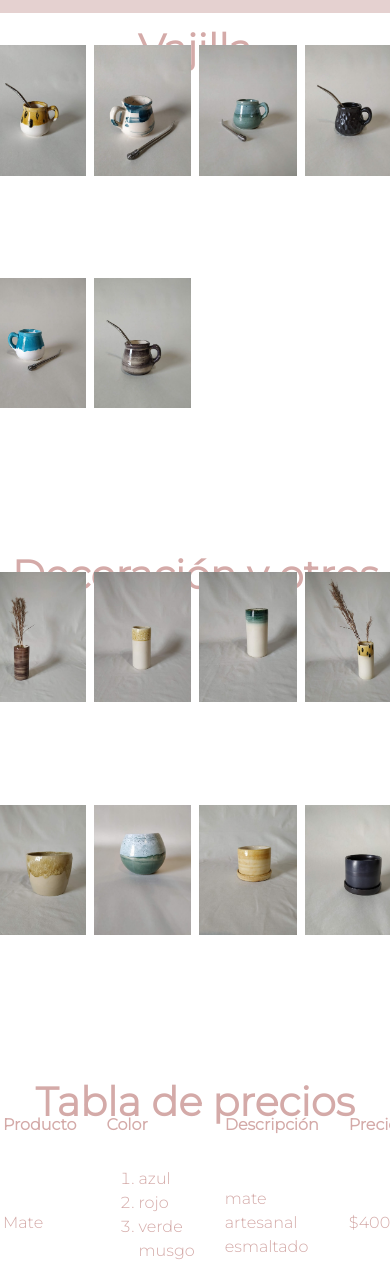
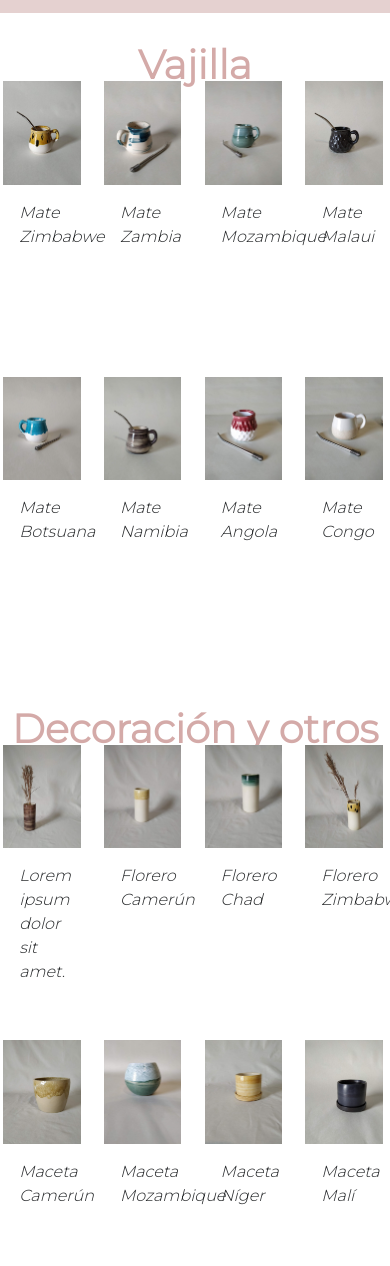
Before and after one commit to agostomalino/ficusProyecto, a plain HTML site: page productos.html in a window 390 px wide. Shown: the part 433-1699 px from the top of the page. Drawn offline with nearby package versions, Linux system fonts and the light colour scheme.

Commit message:
se agregaron img al grid de productos.html y cambio de textos

```diff
--- a/css/ficusgrid.css
+++ b/css/ficusgrid.css
@@ -302,7 +302,7 @@ main #containerCards {
 #gridProductos {
   width: 100vw;
   height: auto;
-  max-width: 100%;
+  max-width: 100vw;
   padding: 0;
   background-color: #ffffff;
   font-family: "Montserrat", Sans-serif;
@@ -311,83 +311,151 @@ main #containerCards {
   grid-template-rows: 4% 17% 17% 4% 17% 17% 4% 20%;
   grid-template-areas: "titulo titulo titulo titulo"
  "foto1 foto2 foto3 foto4"
- "foto5 foto6 foto7 ."
+ "foto5 foto6 foto7 foto8"
  "titulo2 titulo2 titulo2 titulo2"
  "foto1b foto2b foto3b foto4b"
  "foto5b foto6b foto7b foto8b"
  "titulo3 titulo3 titulo3 titulo3"
  "tabla tabla tabla tabla";
-  grid-gap: .5em; }
+  grid-gap: .2em; }
   #gridProductos #vajilla {
     grid-area: titulo; }
   #gridProductos .foto1 {
-    grid-area: foto1; }
+    grid-area: foto1;
+    padding: .5em; }
     #gridProductos .foto1 img {
-      max-width: 100%; }
+      max-width: 95%;
+      object-fit: cover; }
   #gridProductos .foto2 {
-    grid-area: foto2; }
+    grid-area: foto2;
+    padding: .5em; }
     #gridProductos .foto2 img {
-      max-width: 100%; }
+      max-width: 95%;
+      object-fit: cover; }
   #gridProductos .foto3 {
-    grid-area: foto3; }
+    grid-area: foto3;
+    padding: .5em; }
     #gridProductos .foto3 img {
-      max-width: 100%; }
+      max-width: 95%;
+      object-fit: cover; }
   #gridProductos .foto4 {
-    grid-area: foto4; }
+    grid-area: foto4;
+    padding: .5em; }
     #gridProductos .foto4 img {
-      max-width: 100%; }
+      max-width: 95%;
+      object-fit: cover; }
   #gridProductos .foto5 {
-    grid-area: foto5; }
+    grid-area: foto5;
+    padding: .5em; }
     #gridProductos .foto5 img {
-      max-width: 100%; }
+      max-width: 95%;
+      object-fit: cover; }
   #gridProductos .foto6 {
-    grid-area: foto6; }
+    grid-area: foto6;
+    padding: .5em; }
     #gridProductos .foto6 img {
-      max-width: 100%; }
+      max-width: 95%;
+      object-fit: cover; }
   #gridProductos .foto7 {
-    grid-area: foto7; }
+    grid-area: foto7;
+    padding: .5em; }
     #gridProductos .foto7 img {
-      max-width: 20%; }
+      max-width: 95%;
+      object-fit: cover; }
+  #gridProductos .foto8 {
+    grid-area: foto8;
+    padding: .5em; }
+    #gridProductos .foto8 img {
+      max-width: 95%;
+      object-fit: cover; }
   #gridProductos #decoracion_otros {
     grid-area: titulo2; }
   #gridProductos .img1bis {
-    grid-area: foto1b; }
+    grid-area: foto1b;
+    padding: .5em; }
     #gridProductos .img1bis img {
-      max-width: 100%; }
+      max-width: 95%;
+      object-fit: cover; }
   #gridProductos .img2bis {
-    grid-area: foto2b; }
+    grid-area: foto2b;
+    padding: .5em; }
     #gridProductos .img2bis img {
-      max-width: 100%; }
+      max-width: 95%;
+      object-fit: cover; }
   #gridProductos .img3bis {
-    grid-area: foto3b; }
+    grid-area: foto3b;
+    padding: .5em; }
     #gridProductos .img3bis img {
-      max-width: 100%; }
+      max-width: 95%;
+      object-fit: cover; }
   #gridProductos .img4bis {
-    grid-area: foto4b; }
+    grid-area: foto4b;
+    padding: .5em; }
     #gridProductos .img4bis img {
-      max-width: 100%; }
+      max-width: 95%;
+      object-fit: cover; }
   #gridProductos .img5bis {
-    grid-area: foto5b; }
+    grid-area: foto5b;
+    padding: .5em; }
     #gridProductos .img5bis img {
-      max-width: 100%; }
+      max-width: 95%;
+      object-fit: cover; }
   #gridProductos .img6bis {
-    grid-area: foto6b; }
+    grid-area: foto6b;
+    padding: .5em; }
     #gridProductos .img6bis img {
-      max-width: 100%; }
+      max-width: 95%;
+      object-fit: cover; }
   #gridProductos .img7bis {
-    grid-area: foto7b; }
+    grid-area: foto7b;
+    padding: .5em; }
     #gridProductos .img7bis img {
-      max-width: 100%; }
+      max-width: 95%;
+      object-fit: cover; }
   #gridProductos .img8bis {
-    grid-area: foto8b; }
+    grid-area: foto8b;
+    padding: .5em; }
     #gridProductos .img8bis img {
-      max-width: 100%; }
+      max-width: 95%;
+      object-fit: cover; }
   #gridProductos #tabla_precios {
     grid-area: titulo3; }
   #gridProductos #tablaProductos {
     grid-area: tabla;
-    max-width: 100vw; }
+    max-width: 90vw;
+    padding: .5em;
+    margin: .6em auto;
+    color: #27292b;
+    background-color: #d4aaa8;
+    border-radius: 8%; }
 
+/*
+#gridProductos{
+	@media (max-width:800px) and (min-width:500px) {
+		width: 99vw;
+		height: auto;
+		max-width:100vw;
+		padding: 0;
+		background-color: $colorFondo;
+		font-family: "Montserrat", Sans-serif;
+		display: grid;
+		grid-template-columns: 33.3% 33.3% 33.3%;
+		grid-template-rows:	3% 12% 12% 12% 3% 12% 12% 12% 3% 19%;
+		grid-template-areas:
+							"titulo titulo titulo"
+							"foto1 foto2 foto3"
+							"foto4 foto5 foto6"
+							"foto7 foto8 ."
+							"titulo2 titulo2 titulo2"
+							"foto1b foto2b foto3b"
+							"foto4 foto5b foto6b"
+							"foto7b foto8b ."
+							"titulo3 titulo3 titulo3"
+							"tabla tabla tabla";
+		grid-gap: .2em;
+
+	}
+}*/
 @media (max-width: 800px) and (min-width: 500px) {
   #grillaIndex {
     display: grid;
@@ -550,36 +618,54 @@ main #containerCards {
       font-size: 3em;
       margin: .3em; } }
 
-@media (max-width: 800px) and (min-width: 500px) {
-  #grillaProductos {
+#gridProductos {
+  /*@media (max-width:800px) and (min-width:500px) {
+			width: 100vw;
+			height: auto;
+			max-width:100vw;
+			padding: 0;
+			background-color: $colorFondo;
+			font-family: "Montserrat", Sans-serif;
 			display: grid;
-    height: auto;
-    width: 100vw;
-    overflow: auto;
-    grid-template-columns: 100vw;
-    grid-template-rows: 8% 5% 82% 5%;
-    grid-template-areas: "header"
- "nav"
- "main"
- "footer"; } }
+			grid-template-columns: 33.3% 33.3% 33.3%;
+			grid-template-rows:	3% 12% 12% 12% 3% 12% 12% 12% 3% 19%;
+			grid-template-areas:
+								"titulo titulo titulo"
+								"foto1 foto2 foto3"
+								" foto4 foto5 foto6"
+								" foto7 foto8 ."
+								"titulo2 titulo2 titulo2"
+								"foto1b foto2b foto3b"
+								"foto4 foto5b foto6b"
+								" foto7b foto8b ."
+								"titulo3 titulo3 titulo3"
+								"tabla tabla tabla";
+			grid-gap: .2em;
 
-@media (max-width: 499px) and (min-width: 200px) {
-  #grillaProductos {
+		}
+		@media (max-width:499px) and (min-width:200px) {
 			display: grid;
 			height: auto;
 			width: 100vw;
 			overflow: auto;
 			grid-template-columns: 100vw;
 			grid-template-rows: 7% 8% 80% 5%;
-    grid-template-areas: "header"
+			grid-template-areas:
+				"header"
 				"nav"
 				"main"
- "footer"; }
-    #grillaProductos .cabecera .cabecera__logo {
-      max-height: 70%; }
-    #grillaProductos .cabecera .cabecera__titulo {
+				"footer";
+
+			.cabecera{
+					.cabecera__logo{
+						max-height: 70%;
+					}
+					.cabecera__titulo{
 						font-size: 3em;
-      margin: .3em; } }
+						margin: .3em;
+					}
+			}
+	} */ }
 
 body {
   margin: 0;
--- a/productos.html
+++ b/productos.html
@@ -67,48 +67,70 @@
     <main id="gridProductos">
             <h2 id="vajilla">Vajilla</h2>
             <div class="foto1">
-                <img src="css/productos/mate1.jpg" alt="vajilla" id="imgUno">
+                <img src="css/productos/mate1.jpg" alt="mate cerámico" id="imgUno">
+                <p>Mate Zimbabwe</p>
             </div>
             <div class="foto2">
-                <img src="css/productos/mate2.jpg" alt="vajilla" id="imgDos">
+                <img src="css/productos/mate2.jpg" alt="mate cerámico" id="imgDos">
+                <p>Mate Zambia</p>
             </div>
             <div class="foto3">
-                <img src="css/productos/mate3.jpg" alt="vajilla" id="imgTres">
+                <img src="css/productos/mate3.jpg" alt="mate cerámico" id="imgTres">
+                <p>Mate Mozambique</p>
             </div>
             <div class="foto4">
-                <img src="css/productos/mate4.jpg" alt="vajilla" id="imgCuatro">
+                <img src="css/productos/mate4.jpg" alt="mate cerámico" id="imgCuatro">
+                <p>Mate Malaui</p>
             </div>
             <div class="foto5">
-                <img src="css/productos/mate5.jpg" alt="vajilla" id="imgTres">
+                <img src="css/productos/mate5.jpg" alt="mate cerámico" id="imgCinco">
+                <p>Mate Botsuana</p>
             </div>
             <div class="foto6">
-                <img src="css/productos/mate6.jpg" alt="vajilla" id="imgCuatro">
+                <img src="css/productos/mate6.jpg" alt="mate cerámico" id="imgSeis">
+                <p>Mate Namibia</p>
+            </div>
+            <div class="foto7">
+                <img src="css/productos/fuera1.jpg" alt="mate cerámico" id="imgSiete">
+                <p>Mate Angola</p>
+            </div>
+            <div class="foto8">
+                <img src="css/productos/fuera2.jpg" alt="mate cerámico" id="imgOcho">
+                <p>Mate Congo</p>
             </div>
 
             <h3 id="decoracion_otros">Decoración y otros</h3>
                 <div class="img1bis">
                     <img src="css/productos/decoracion1.jpg" alt="florero" id="img1bis">
+                    <p>Lorem ipsum dolor sit amet.</p>
                 </div>
                 <div class="img2bis">
                     <img src="css/productos/decoracion2.jpg" alt="florero" id="img2bis">
+                    <p>Florero Camerún</p>
                 </div>
                 <div class="img3bis">
                     <img src="css/productos/decoracion3.jpg" alt="florero" id="img3bis">
+                    <p>Florero Chad</p>
                 </div>
                 <div class="img4bis">
                     <img src="css/productos/decoracion4.jpg" alt="florero" id="img4bis">
+                    <p>Florero Zimbabwe</p>
                 </div>
                 <div class="img5bis">
                     <img src="css/productos/decoracion5.jpg" alt="maceta" id="img5 bis">
+                    <p>Maceta Camerún</p>
                 </div>
                 <div class="img6bis">
                     <img src="css/productos/decoracion6.jpg" alt="maceta" id="img6bis">
+                    <p>Maceta Mozambique</p>
                 </div>
                 <div class="img7bis">
                     <img src="css/productos/decoracion7.jpg" alt="maceta" id="img7bis">
+                    <p>Maceta Níger</p>
                 </div>
                 <div class="img8bis">
                     <img src="css/productos/maceta1.jpg" alt="maceta" id="img8bis">
+                    <p>Maceta Malí</p>
                 </div>
 
             <h3 id="tabla_precios">Tabla de precios</h3>
@@ -134,7 +156,7 @@
 
                     </tr>
                     <tr>
-                        <td>Platos</td>
+                        <td>Floreros</td>
                         <td>
                             <ol class="ulTabla">
                                 <li>rojo</li>
--- a/scss/_productos.scss
+++ b/scss/_productos.scss
@@ -2,7 +2,7 @@
 #gridProductos {
 	width: 100vw;
 	height: auto;
-	max-width:100%;
+	max-width:100vw;
 	padding: 0;
 	background-color: $colorFondo;
 	font-family: "Montserrat", Sans-serif;
@@ -12,13 +12,13 @@
 	grid-template-areas:
 						"titulo titulo titulo titulo"
 						"foto1 foto2 foto3 foto4"
-						"foto5 foto6 foto7 ."
+						"foto5 foto6 foto7 foto8"
 						"titulo2 titulo2 titulo2 titulo2"
 						"foto1b foto2b foto3b foto4b"
 						"foto5b foto6b foto7b foto8b"
 						"titulo3 titulo3 titulo3 titulo3"
 						"tabla tabla tabla tabla";
-	grid-gap: .5em;
+	grid-gap: .2em;
 
 
 
@@ -28,53 +28,77 @@
 			}
 			.foto1{
 				grid-area:foto1;
+				padding: .5em;
 				img{
-					max-width: 100%;
+					max-width: 95%;
+					object-fit: cover;
 				}
 			}
 
 			.foto2{
 
 				grid-area: foto2;
+				padding: .5em;
 				img{
-					max-width: 100%;
+					max-width: 95%;
+					object-fit: cover;
 				}
 			}
 
 			.foto3{
 
 				grid-area: foto3;
+				padding: .5em;
 				img{
-					max-width: 100%;
+					max-width: 95%;
+					object-fit: cover;
 				}
 			}
 			.foto4{
 
 				grid-area: foto4;
+				padding: .5em;
 				img{
-					max-width: 100%;
+					max-width: 95%;
+					object-fit: cover;
 				}
 			}
 			.foto5{
 
 				grid-area: foto5;
+				padding: .5em;
 				img{
-					max-width: 100%;
+					max-width: 95%;
+					object-fit: cover;
 				}
 			}
 			.foto6{
 
 				grid-area: foto6;
+				padding: .5em;
 				img{
-					max-width: 100%;
+					max-width: 95%;
+					object-fit: cover;
 				}
 			}
 
 			.foto7{
 
 				grid-area: foto7;
+				padding: .5em;
 				img{
-					max-width: 20%;
+					max-width: 95%;
+					object-fit: cover;
+				}
+			}
+
+			.foto8{
+
+				grid-area: foto8;
+				padding: .5em;
+				img{
+					max-width: 95%;
+					object-fit: cover;
 				}
 			}
 
@@ -87,63 +111,79 @@
 			.img1bis{
 
 				grid-area: foto1b;
+				padding: .5em;
 				img{
-					max-width: 100%;
+					max-width: 95%;
+					object-fit: cover;
 				}
 			}
 
 			.img2bis{
 
 				grid-area: foto2b;
+				padding: .5em;
 				img{
-					max-width: 100%;
+					max-width: 95%;
+					object-fit: cover;
 				}
 			}
 
 			.img3bis{
 
 				grid-area: foto3b;
+				padding: .5em;
 				img{
-					max-width: 100%;
+					max-width: 95%;
+					object-fit: cover;
 				}
 			}
 
 			.img4bis{
 
 				grid-area: foto4b;
+				padding: .5em;
 				img{
-					max-width: 100%;
+					max-width: 95%;
+					object-fit: cover;
 				}
 			}
 
 			.img5bis{
 
 				grid-area: foto5b;
+				padding: .5em;
 				img{
-					max-width: 100%;
+					max-width: 95%;
+					object-fit: cover;
 				}
 			}
 
 			.img6bis{
 				grid-area: foto6b;
+				padding: .5em;
 				img{
-					max-width: 100%;
+					max-width: 95%;
+					object-fit: cover;
 				}
 			}
 
 			.img7bis{
 
 				grid-area: foto7b;
+				padding: .5em;
 				img{
-					max-width: 100%;
+					max-width: 95%;
+					object-fit: cover;
 				}
 			}
 
 			.img8bis{
 
 				grid-area: foto8b;
+				padding: .5em;
 				img{
-					max-width: 100%;
+					max-width: 95%;
+					object-fit: cover;
 				}
 			}
 
@@ -154,7 +194,39 @@
 
 			#tablaProductos{
 				grid-area: tabla;
-				max-width: 100vw;
+				max-width: 90vw;
+				padding: .5em;
+				margin: .6em auto;
+				color: $colorTexto;
+				background-color: $colorTitulos;
+				border-radius: 8%;
 			}
 
 	}
+/*
+#gridProductos{
+	@media (max-width:800px) and (min-width:500px) {
+		width: 99vw;
+		height: auto;
+		max-width:100vw;
+		padding: 0;
+		background-color: $colorFondo;
+		font-family: "Montserrat", Sans-serif;
+		display: grid;
+		grid-template-columns: 33.3% 33.3% 33.3%;
+		grid-template-rows:	3% 12% 12% 12% 3% 12% 12% 12% 3% 19%;
+		grid-template-areas:
+							"titulo titulo titulo"
+							"foto1 foto2 foto3"
+							"foto4 foto5 foto6"
+							"foto7 foto8 ."
+							"titulo2 titulo2 titulo2"
+							"foto1b foto2b foto3b"
+							"foto4 foto5b foto6b"
+							"foto7b foto8b ."
+							"titulo3 titulo3 titulo3"
+							"tabla tabla tabla";
+		grid-gap: .2em;
+
+	}
+}*/
--- a/scss/_tamanios.scss
+++ b/scss/_tamanios.scss
@@ -225,22 +225,31 @@
 }
 
 //-------------MEDIAQ PRODUCTOS---------------------------//
-#grillaProductos{
-		@media (max-width:800px) and (min-width:500px) {
+#gridProductos{
+		/*@media (max-width:800px) and (min-width:500px) {
+			width: 100vw;
+			height: auto;
+			max-width:100vw;
+			padding: 0;
+			background-color: $colorFondo;
+			font-family: "Montserrat", Sans-serif;
+			display: grid;
+			grid-template-columns: 33.3% 33.3% 33.3%;
+			grid-template-rows:	3% 12% 12% 12% 3% 12% 12% 12% 3% 19%;
+			grid-template-areas:
+								"titulo titulo titulo"
+								"foto1 foto2 foto3"
+								" foto4 foto5 foto6"
+								" foto7 foto8 ."
+								"titulo2 titulo2 titulo2"
+								"foto1b foto2b foto3b"
+								"foto4 foto5b foto6b"
+								" foto7b foto8b ."
+								"titulo3 titulo3 titulo3"
+								"tabla tabla tabla";
+			grid-gap: .2em;
 
-			display: grid;
-			height: auto;
-			width: 100vw;
-			overflow: auto;
-			grid-template-columns: 100vw;
-			grid-template-rows: 8% 5% 82% 5%;
-			grid-template-areas:
-				"header"
-				"nav"
-				"main"
-				"footer";
 		}
-
 		@media (max-width:499px) and (min-width:200px) {
 			display: grid;
 			height: auto;
@@ -263,5 +272,5 @@
 						margin: .3em;
 					}
 			}
-	}
+	} */
 }
```
Also changed, not shown: css/productos/fuera1.jpg (added), css/productos/fuera2.jpg (added). Lines whose indentation alone changed are shown as unchanged.
